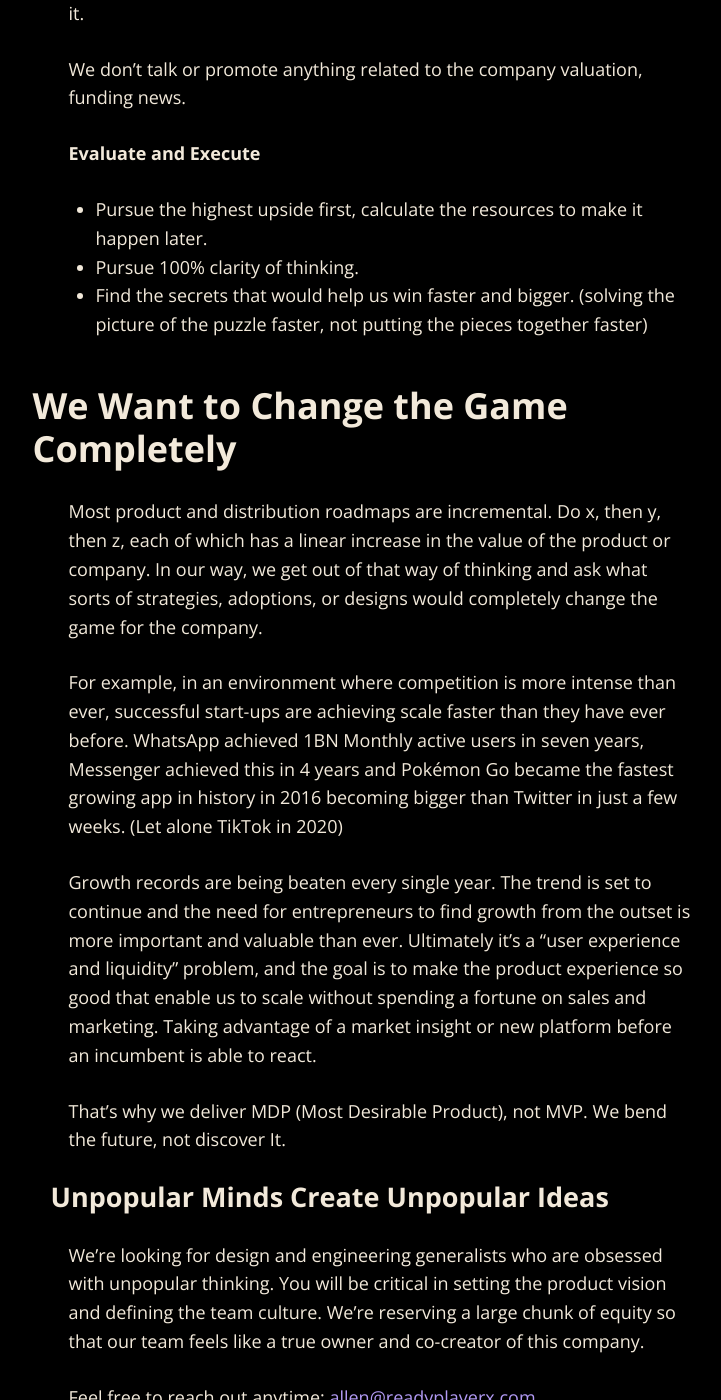
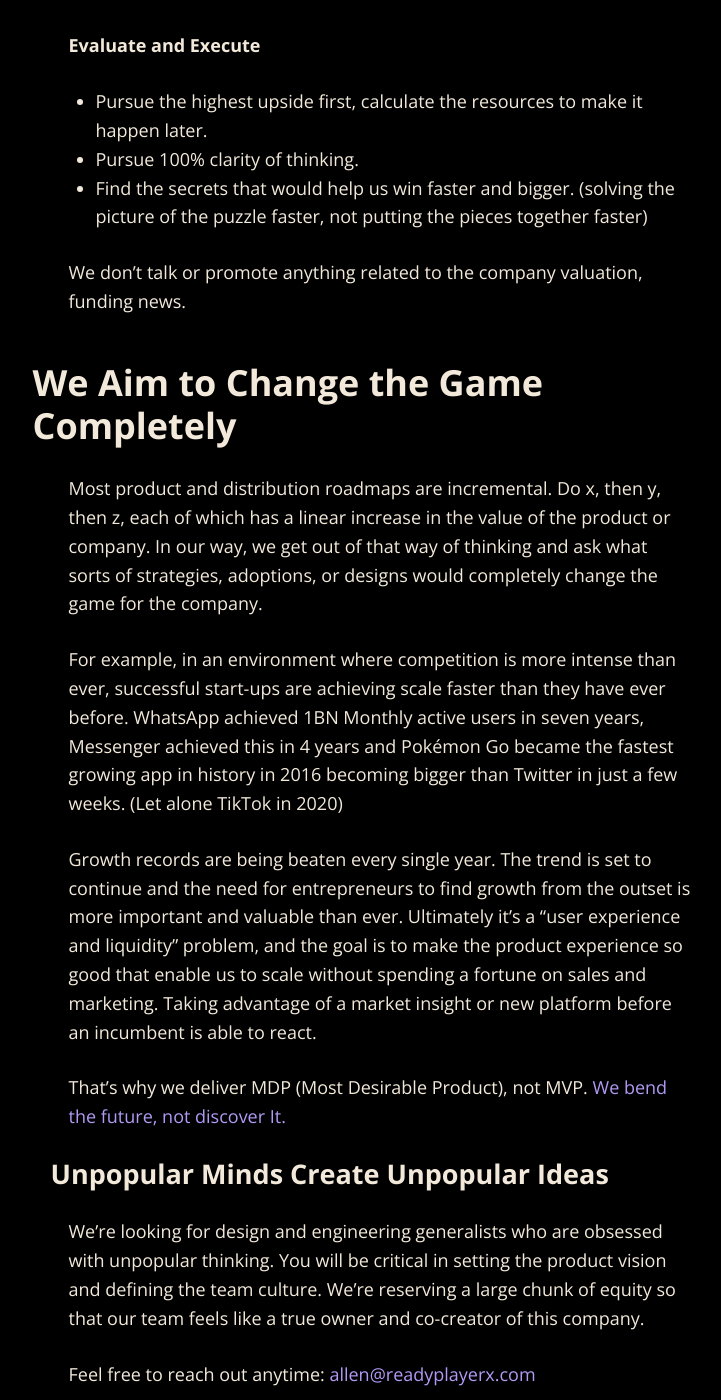
Before and after one commit to tarsmachine/tarsmachine.github.io, a Jekyll site: the page built from index.md, in a window 1280 px wide and 1400 px high, scrolled down 543 px. Shown: the whole window, without its empty margins (259-980 px from the left). Built offline with Jekyll 4.4.1, drawn with Linux system fonts in a browser that asks for light colours; nearby versions of some CDN libraries; some of the changed lines change nothing that is shown; some of the changed text lies outside the part shown.

Commit message:
Update index.md

```diff
--- a/index.md
+++ b/index.md
@@ -2,17 +2,15 @@
 layout: default
 ---
 
-<img src="images/gargantua.png" alt="sample image" width="180" height="180">
+<img src="images/gargantua.png" alt="sample image" width="200" height="200">
 
 
 
-### How We Think and Operate at Gargantua
+### How We Think and Operate
 
 **Exponential Value, Not Valuation**
 
 The question we ask ourselves on every product decision is ‘Would this lead to a 10X-100X increase in the value of our product’ Then we focus on it.
-
-We don’t talk or promote anything related to the company valuation, funding news.
 
 **Evaluate and Execute**
 
@@ -20,7 +18,10 @@
 - Pursue 100% clarity of thinking.
 - Find the secrets that would help us win faster and bigger. (solving the picture of the puzzle faster, not putting the pieces together faster)
 
-### We Want to Change the Game Completely
+We don’t talk or promote anything related to the company valuation, funding news.
+
+
+### We Aim to Change the Game Completely
 
 Most product and distribution roadmaps are incremental. Do x, then y, then z, each of which has a linear increase in the value of the product or company. In our way, we get out of that way of thinking and ask what sorts of strategies, adoptions, or designs would completely change the game for the company.
 
@@ -28,7 +29,7 @@
 
 Growth records are being beaten every single year. The trend is set to continue and the need for entrepreneurs to find growth from the outset is more important and valuable than ever. Ultimately it’s a “user experience and liquidity” problem, and the goal is to make the product experience so good that enable us to scale without spending a fortune on sales and marketing. Taking advantage of a market insight or new platform before an incumbent is able to react.
 
-That’s why we deliver MDP (Most Desirable Product), not MVP. We bend the future, not discover It.
+That’s why we deliver MDP (Most Desirable Product), not MVP. [We bend the future, not discover It.](http://www.ab0ve.co/2040/06/11/games.html)
 
 
 #### Unpopular Minds Create Unpopular Ideas
```
